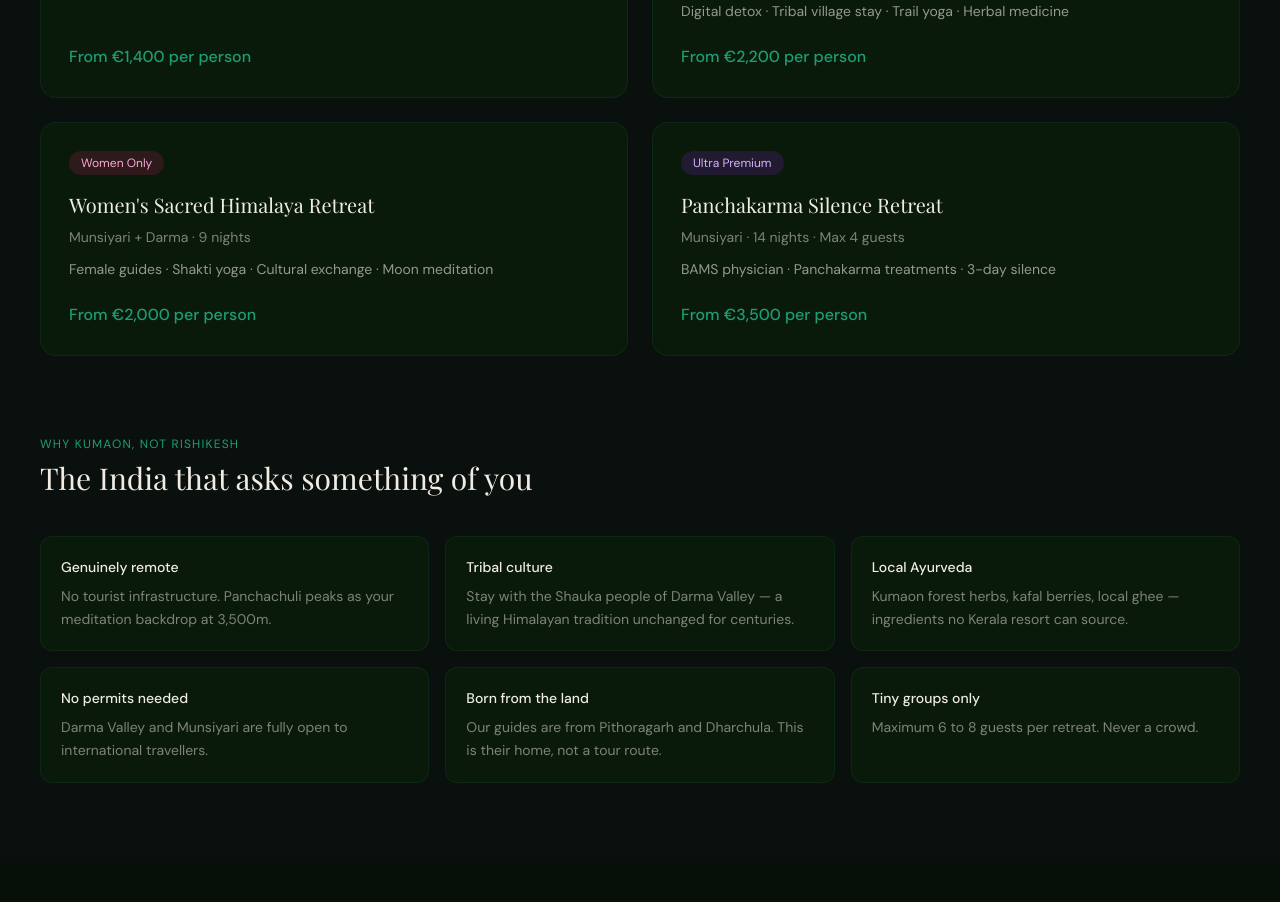
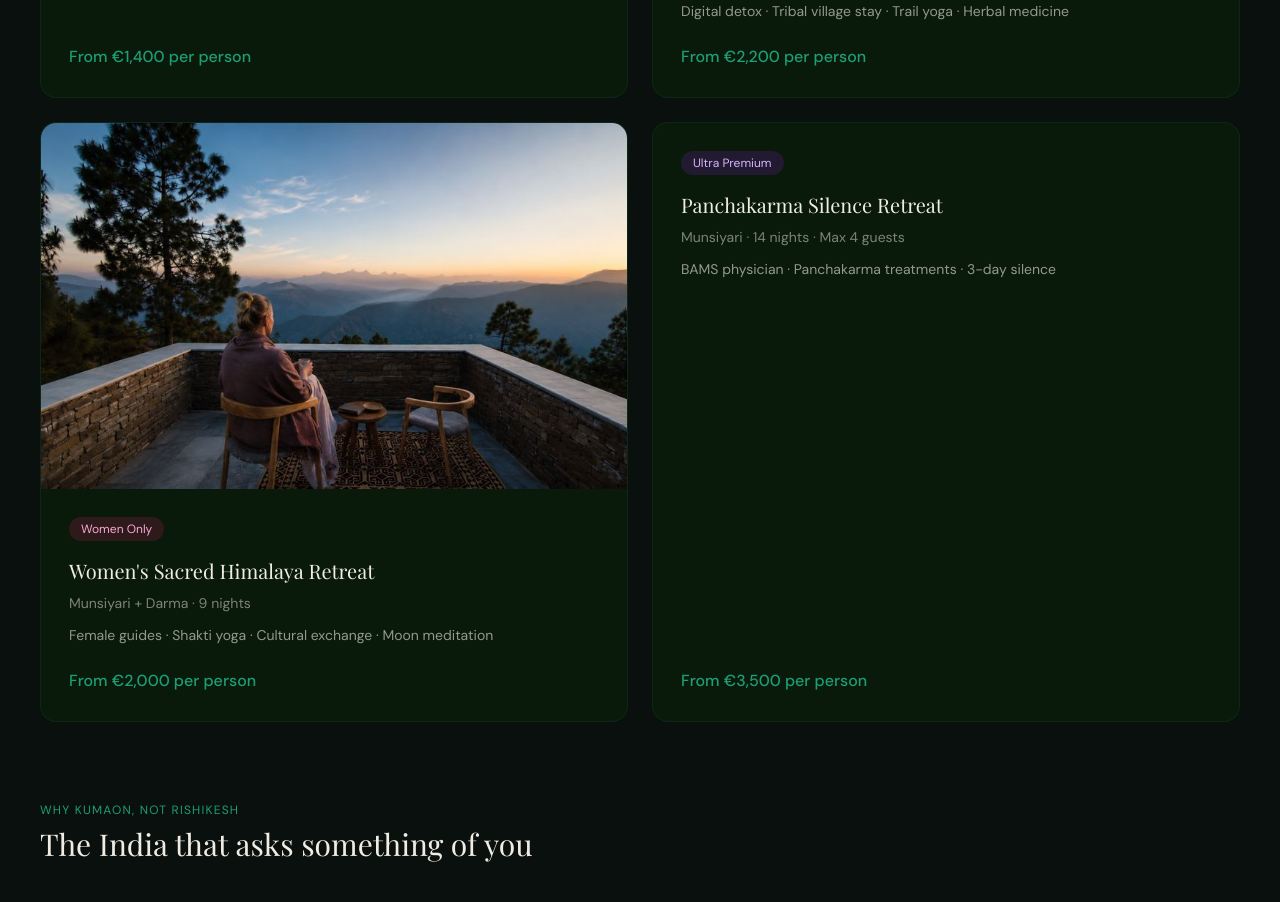
Before and after one commit to bhattpoms0-bit/himalayan-serenity, a React (Vite) app: page /international-retreats in a window 1280 px wide. Shown: the part 1420-2322 px from the top of the page. Built offline with nearby package versions, Linux system fonts and the light colour scheme; a web font is replaced by a local one.

Commit message:
fix(retreats): show full women card image without cropping

```diff
--- a/src/pages/InternationalRetreats.jsx
+++ b/src/pages/InternationalRetreats.jsx
@@ -184,7 +184,7 @@ export default function InternationalRetreats() {
         <div className="grid grid-cols-1 sm:grid-cols-2 gap-6">
           {RETREAT_CARDS.map(({ badge, badgeClass, title, meta, highlights, price, href, cardImg, cardImgAlt }) => (
             <Link key={href} to={href} className="no-underline group">
-              <div className={`bg-[#0a1a0a] border border-[#1D9E75]/10 rounded-2xl h-full flex flex-col hover:border-[#1D9E75]/30 transition-colors duration-200 ${cardImg ? 'overflow-hidden' : 'p-7'}`}>
+              <div className={`bg-[#0a1a0a] border border-[#1D9E75]/10 rounded-2xl h-full flex flex-col hover:border-[#1D9E75]/30 transition-colors duration-200 ${cardImg || href === '/retreats/womens-retreat' ? 'overflow-hidden' : 'p-7'}`}>
                 {cardImg && (
                   <img
                     src={cardImg}
@@ -201,7 +201,24 @@ export default function InternationalRetreats() {
                     }}
                   />
                 )}
-                <div className={`flex flex-col flex-1 ${cardImg ? 'p-7' : ''}`}>
+                {href === '/retreats/womens-retreat' && (
+                  <div className="w-full rounded-t-xl overflow-hidden bg-[#150810]">
+                    <img
+                      src="/images/retreats/women-retreat-card.jpg"
+                      alt="Woman on mountain terrace at sunset, Women of Kumaon retreat"
+                      loading="lazy"
+                      className="w-full block"
+                      style={{
+                        width: '100%',
+                        height: 'auto',
+                        display: 'block',
+                        objectFit: 'contain',
+                        maxWidth: '100%'
+                      }}
+                    />
+                  </div>
+                )}
+                <div className={`flex flex-col flex-1 ${cardImg || href === '/retreats/womens-retreat' ? 'p-7' : ''}`}>
                   <span className={`inline-block self-start text-xs rounded-full px-3 py-1 mb-4 ${badgeClass}`}>
                     {badge}
                   </span>
```
Also changed, not shown: public/images/retreats/women-retreat-card.jpg (added), 1 other file (tests, documents, lock files or other folders).
